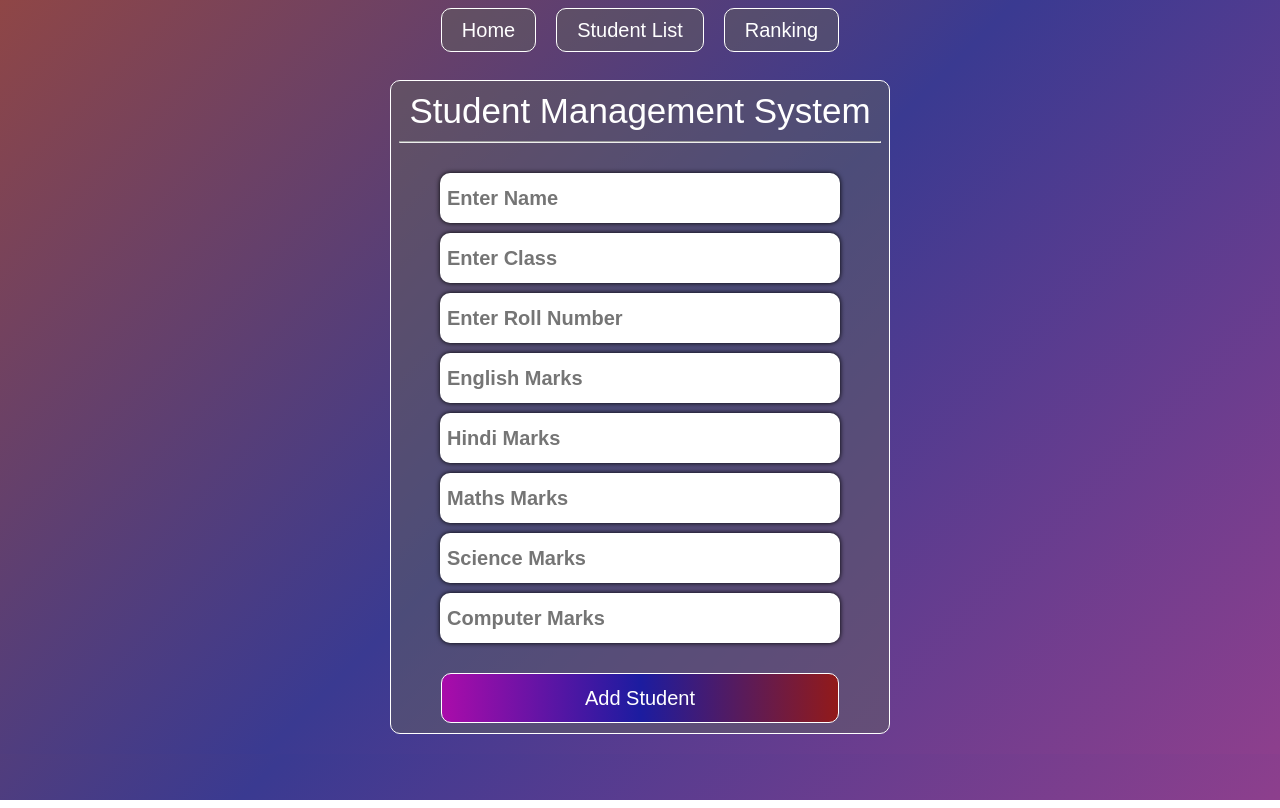
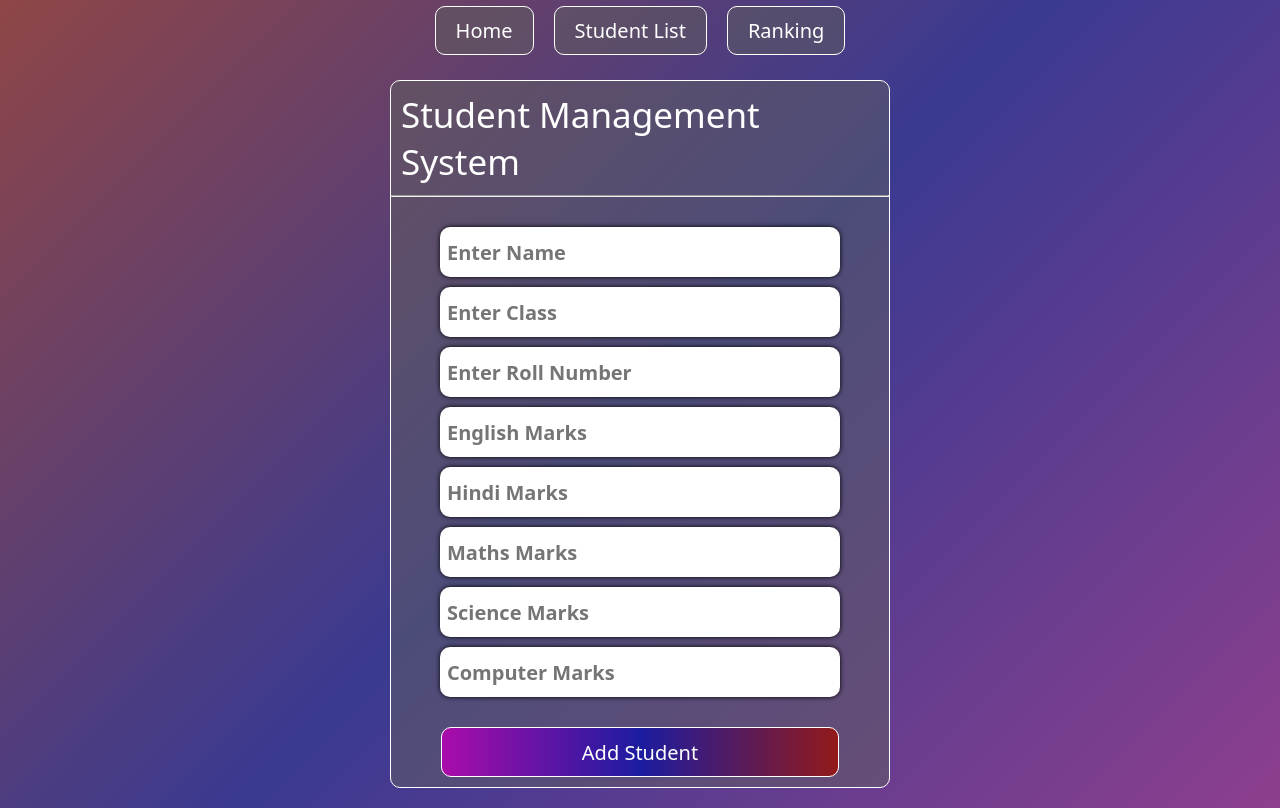
Before and after one commit to Sutharkailash4/student-management-system, a React app in the folder Frontend/: page / in a window 1280 px wide. Built offline with nearby package versions, Linux system fonts and the light colour scheme; no server answers; the HTML template or start-up script is replaced by a standard one.

Commit message:
css change

```diff
--- a/Frontend/src/index.css
+++ b/Frontend/src/index.css
@@ -2,7 +2,7 @@
   margin: 0;
   padding: 0;
   box-sizing: border-box;
-  font-family: sans-serif;
+  font-family: system-ui, -apple-system, BlinkMacSystemFont, 'Segoe UI', Roboto, Oxygen, Ubuntu, Cantarell, 'Open Sans', 'Helvetica Neue', sans-serif;
 }
 html,body{
   width: 100%;
```
